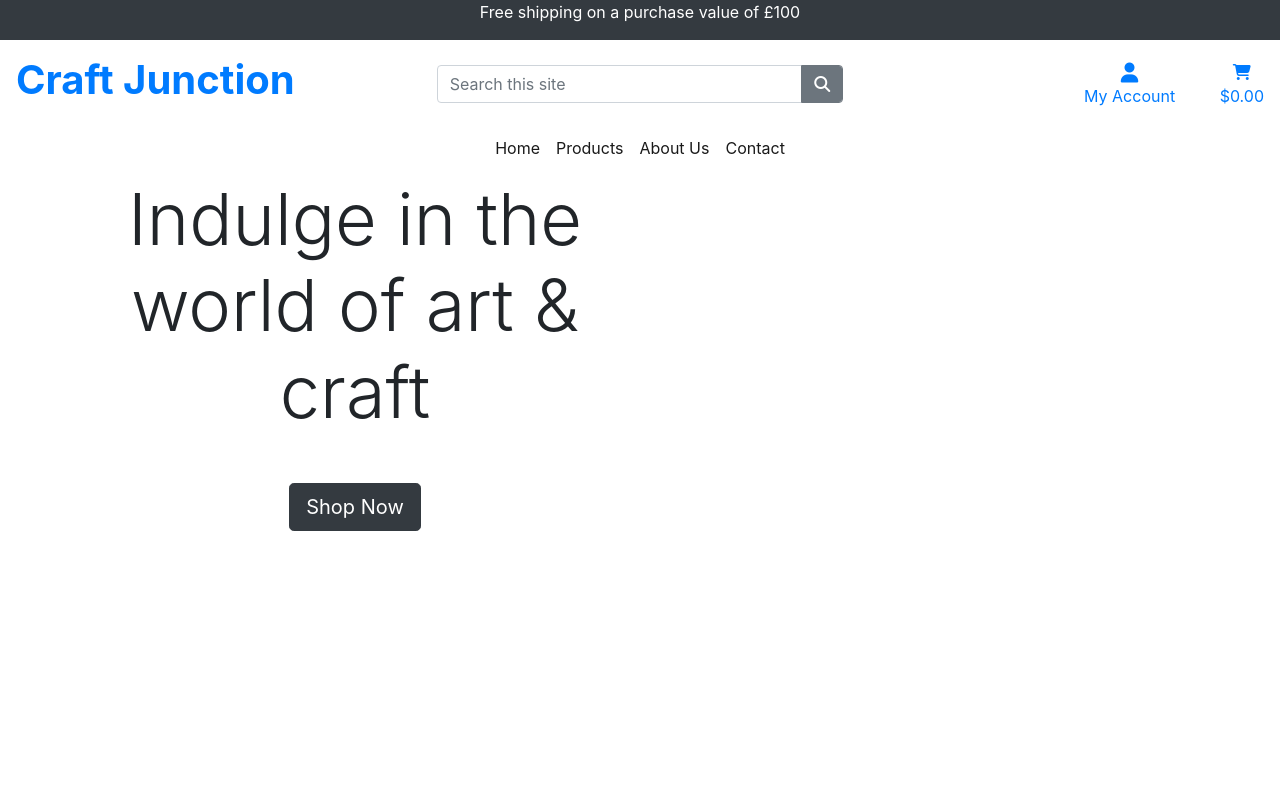
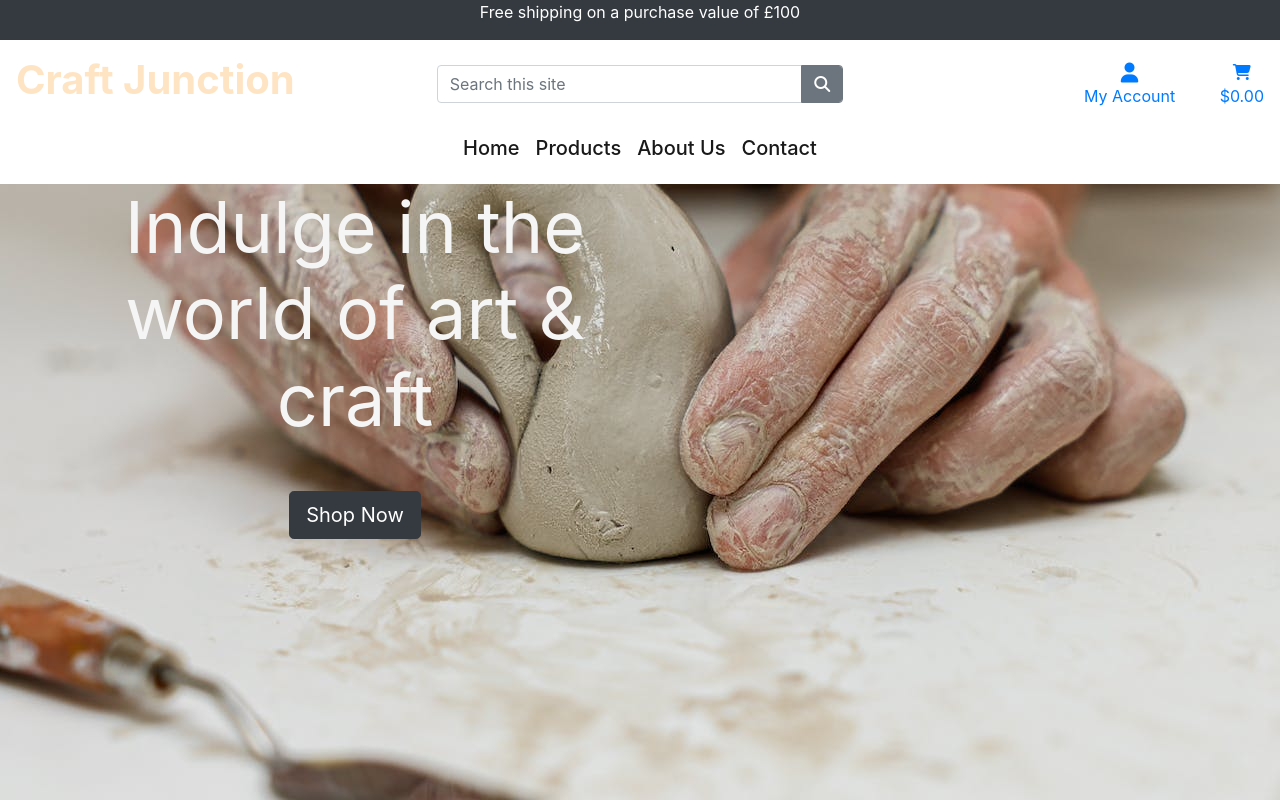
Before and after one commit to msnirmal/Portfolio5, a Django app: page / in a window 1280 px wide. Run offline with Django 3.2, Linux system fonts and the light colour scheme; some libraries are stand-ins or nearby versions.

Commit message:
add background image and style to home page

```diff
--- a/home/templates/home/index.html
+++ b/home/templates/home/index.html
@@ -11,9 +11,9 @@
 
 {% block content %}
 <div class="container h-100">
-    <div class="row h-100">
+      <div class="row h-100">
       <div class="col-8 col-md-6 text-center">
-        <h1 class="display-3">Indulge in the world of art & craft</h1>
+        <h2 class="display-3"><b>Indulge in the world of art & craft</b></h2>
         <div class="my-5">
           <h4>
             <a href="{% url 'products' %}" class="shop-now-button btn btn-dark btn-lg" >Shop Now</a>
--- a/products/templates/products/products.html
+++ b/products/templates/products/products.html
@@ -10,7 +10,6 @@
 {% endblock %}
 
 {% block content %}
-<div class="overlay"></div>
     <div class="container-fluid">
         <div class="row">
             <div class="col text-center mt-3">
--- /dev/null
+++ b/static/css/base.css
@@ -0,0 +1,16 @@
+body{
+    background: url('/media/Hero_image.jpg') no-repeat center center fixed;
+}
+
+h2 {
+    color: whitesmoke;
+}
+
+h1{
+    color: bisque;
+}
+
+.main_nav{
+    background-color: black;
+    color: whitesmoke;
+}
--- a/templates/base.html
+++ b/templates/base.html
@@ -15,6 +15,7 @@
 
     {% block corecss %}
     <link rel="stylesheet" href="https://cdn.jsdelivr.net/npm/bootstrap@4.4.1/dist/css/bootstrap.min.css" integrity="sha384-Vkoo8x4CGsO3+Hhxv8T/Q5PaXtkKtu6ug5TOeNV6gBiFeWPGFN9MuhOf23Q9Ifjh" crossorigin="anonymous">
+    <link rel="stylesheet" href="{% static 'css/base.css' %}">
     {% endblock %}
 
     {% block extra_css %}
--- a/templates/includes/main-nav.html
+++ b/templates/includes/main-nav.html
@@ -1,14 +1,16 @@
 <div class="collapse navbar-collapse" id="main-nav">
     <ul class="navbar-nav w-auto mx-auto">
       <li class="nav-item active">
-        <a class="nav-link" href="{% url 'home' %}">Home<span class="sr-only">(current)</span></a>
+        <a class="nav-link" href="{% url 'home' %}"><h5>Home<span class="sr-only">(current)</span></h5></a>
       </li>
       <li class="nav-item active">
-        <a class="nav-link" href="{% url 'products' %}">Products<span class="sr-only">(current)</span></a>
+        <a class="nav-link" href="{% url 'products' %}"><h5>Products<span class="sr-only">(current)</span></h5></a>
       </li>
       <li class="nav-item active">
-        <a class="nav-link" href="{% url 'home' %}">About Us</a>
+        <a class="nav-link" href="{% url 'home' %}"><h5>About Us</h5></a>
       </li>
       <li class="nav-item active">
-        <a class="nav-link" href="#">Contact</a>
+        <a class="nav-link" href="#"><h5>Contact</h5></a>
       </li>
+    </ul>
+  </div>
```
Also changed, not shown: media/Hero_image.jpg (added).
